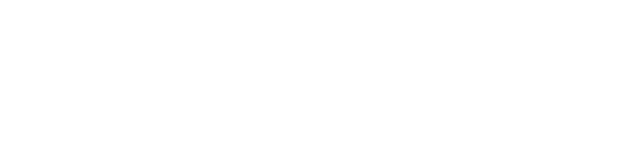
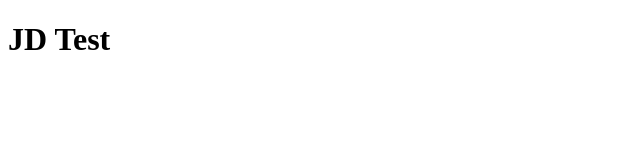
Before and after one commit to idelmundo/streetsweeper, a plain HTML site: page index.html in a window 1280 px wide. Shown: the whole page, without its empty margins (0-640 px from the left). Drawn offline with Linux system fonts and the light colour scheme.

Commit message:
JD test add

```diff
--- a/index.html
+++ b/index.html
@@ -6,7 +6,7 @@
     <title>Document</title>
 </head>
 <body>
-
+    <h1>JD Test</h1>
 
 </body>
 </html>
```
